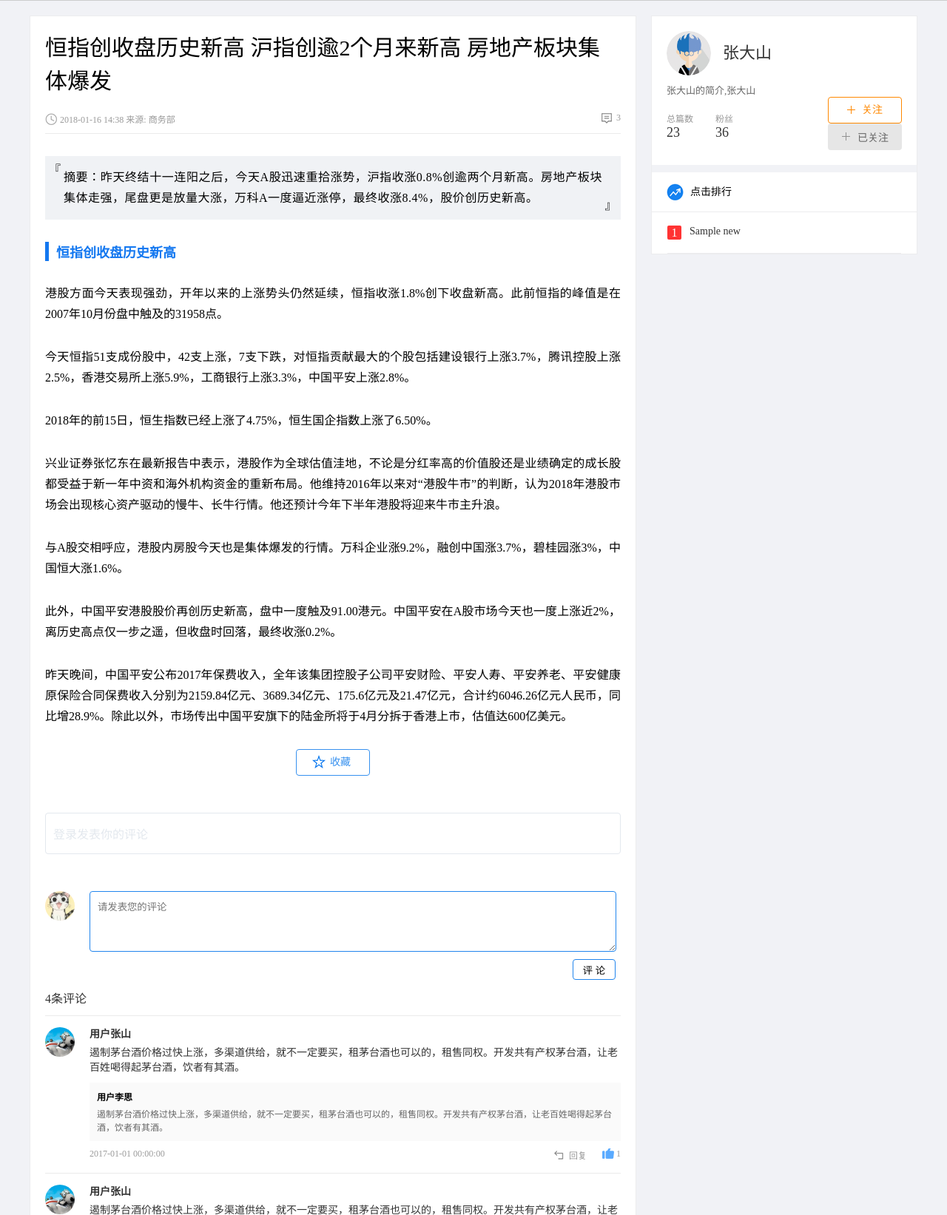
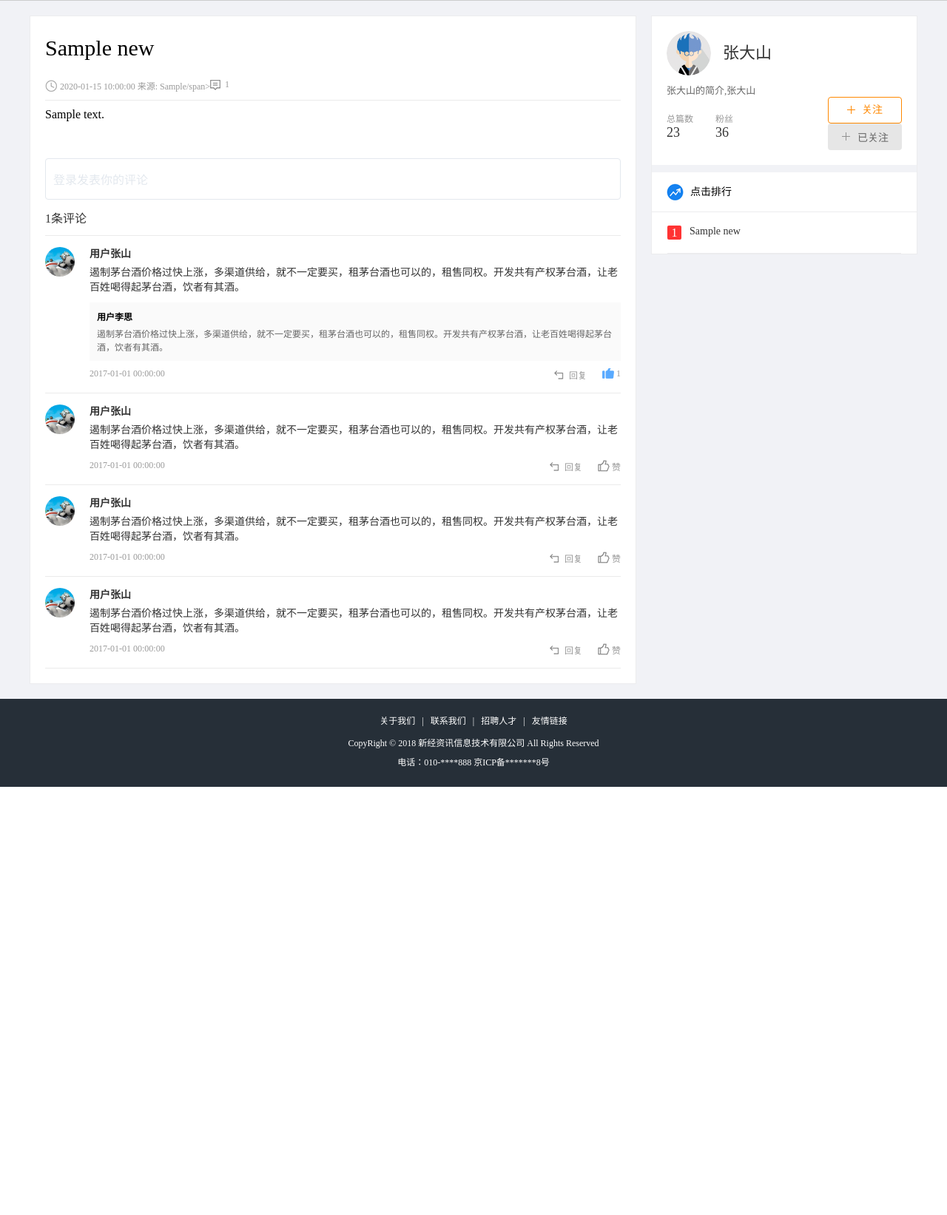
Before and after one commit to yang-siqian/Information_ysq, a Flask app: page /news/1 in a window 1280 px wide. Shown: the part 59-1702 px from the top of the page at 74% size. After the commit the page ends 1123 px from the top, so only its background shows below. Run offline with Flask 2, Linux system fonts and the light colour scheme; tables that the repository leaves empty hold one stand-in row (values such as "Sample post"); parts of the project's set-up code (start-up, migrations or seed data) failed here and were passed over; some libraries are stand-ins or nearby versions.

Commit message:
详情页数据查询

```diff
--- a/info/modules/news/views.py
+++ b/info/modules/news/views.py
@@ -1,7 +1,7 @@
 from info import constants
-from info.models import News, User
+from info.models import News
 from info.modules.news import news_blue
-from flask import render_template, current_app, g
+from flask import render_template, current_app, g, abort
 
 from info.utils.set_filters import user_login_data
 
@@ -28,7 +28,20 @@
     for news in news_list:
         news_dict_li.append(news.to_basic_dict())
 
+    # 查询新闻数据
+    news = None
+    try:
+        news = News.query.get(news_id)
+    except Exception as e:
+        current_app.logger.error(e)
+    if not news:
+        abort(404)
+    # 更新点击次数
+    news.clicks += 1
+
     data = {
-        "news_dict_li":news_dict_li
+        "user":user.to_dict() if user else None,
+        "news_dict_li":news_dict_li,
+        "news":news.to_dict()
     }
     return render_template("news/detail.html",data=data)
--- a/info/templates/news/detail.html
+++ b/info/templates/news/detail.html
@@ -13,54 +13,34 @@
 
 {% block contentBlock %}
 <div class="detail_con fl">
-            <h3>恒指创收盘历史新高 沪指创逾2个月来新高 房地产板块集体爆发</h3>
-            <div class="detail_about clearfix">
-                <span class="time_souce fl">2018-01-16 14:38 来源: 商务部</span>
-                <span class="comment fr">3</span>
-            </div>
-
-            <p class="summary">
-                摘要：昨天终结十一连阳之后，今天A股迅速重拾涨势，沪指收涨0.8%创逾两个月新高。房地产板块集体走强，尾盘更是放量大涨，万科A一度逼近涨停，最终收涨8.4%，股价创历史新高。
-            </p>
-
-            <h4>恒指创收盘历史新高</h4>
-
-            <p>
-            港股方面今天表现强劲，开年以来的上涨势头仍然延续，恒指收涨1.8%创下收盘新高。此前恒指的峰值是在2007年10月份盘中触及的31958点。</p>
-<p>
-今天恒指51支成份股中，42支上涨，7支下跌，对恒指贡献最大的个股包括建设银行上涨3.7%，腾讯控股上涨2.5%，香港交易所上涨5.9%，工商银行上涨3.3%，中国平安上涨2.8%。</p>
-<p>
-2018年的前15日，恒生指数已经上涨了4.75%，恒生国企指数上涨了6.50%。</p>
-<p>
-兴业证券张忆东在最新报告中表示，港股作为全球估值洼地，不论是分红率高的价值股还是业绩确定的成长股都受益于新一年中资和海外机构资金的重新布局。他维持2016年以来对“港股牛市”的判断，认为2018年港股市场会出现核心资产驱动的慢牛、长牛行情。他还预计今年下半年港股将迎来牛市主升浪。</p>
-<p>
-与A股交相呼应，港股内房股今天也是集体爆发的行情。万科企业涨9.2%，融创中国涨3.7%，碧桂园涨3%，中国恒大涨1.6%。</p>
-<p>
-此外，中国平安港股股价再创历史新高，盘中一度触及91.00港元。中国平安在A股市场今天也一度上涨近2%，离历史高点仅一步之遥，但收盘时回落，最终收涨0.2%。</p>
-<p>
-昨天晚间，中国平安公布2017年保费收入，全年该集团控股子公司平安财险、平安人寿、平安养老、平安健康原保险合同保费收入分别为2159.84亿元、3689.34亿元、175.6亿元及21.47亿元，合计约6046.26亿元人民币，同比增28.9%。除此以外，市场传出中国平安旗下的陆金所将于4月分拆于香港上市，估值达600亿美元。</p>
-
-
-        <a href="javascript:;" class="collection block-center">收藏</a>
-        <a href="javascript:;" class="collected block-center" style="display: none"><span class="out">已收藏</span><span class="over">取消收藏</span></a>
-
-
-        <div class="comment_form_logout">
-            登录发表你的评论
-        </div>
-
-        <form action="" class="comment_form">
+    <h3>{{ data.news.title }}</h3>
+    <div class="detail_about clearfix">
+        <span class="time_souce fl">{{ data.news.create_time }} 来源: {{ data.news.source }}/span>
+        <span class="comment fr">{{ data.news.comments_count }}</span>
+    </div>
+    {{ data.news.content | safe }}
+    {% if data.user  %}
+        <form action="" class="comment_form" data-newsid="{{ data.news.id }}">
             <div class="person_pic">
-                <img src="../../static/news/images/cat.jpg" alt="用户图标">
+                <img src="{% if data.user.avatar_url %}
+                    {{ data.user.avatar_url }}
+                {% else %}
+                    ../../static/news/images/person01.png
+                {% endif %}" alt="用户图标">
             </div>
             <textarea placeholder="请发表您的评论" class="comment_input"></textarea>
             <input type="submit" name="" value="评 论" class="comment_sub">
         </form>
+    {% else %}
+        <div class="comment_form_logout">
+            登录发表你的评论
+        </div>
+    {% endif %}
 
+    <div class="comment_count">
+        {{ data.news.comments_count }}条评论
+    </div>
 
-        <div class="comment_count">
-            4条评论
-        </div>
 
         <div class="comment_list_con">
             <div class="comment_list">
```
